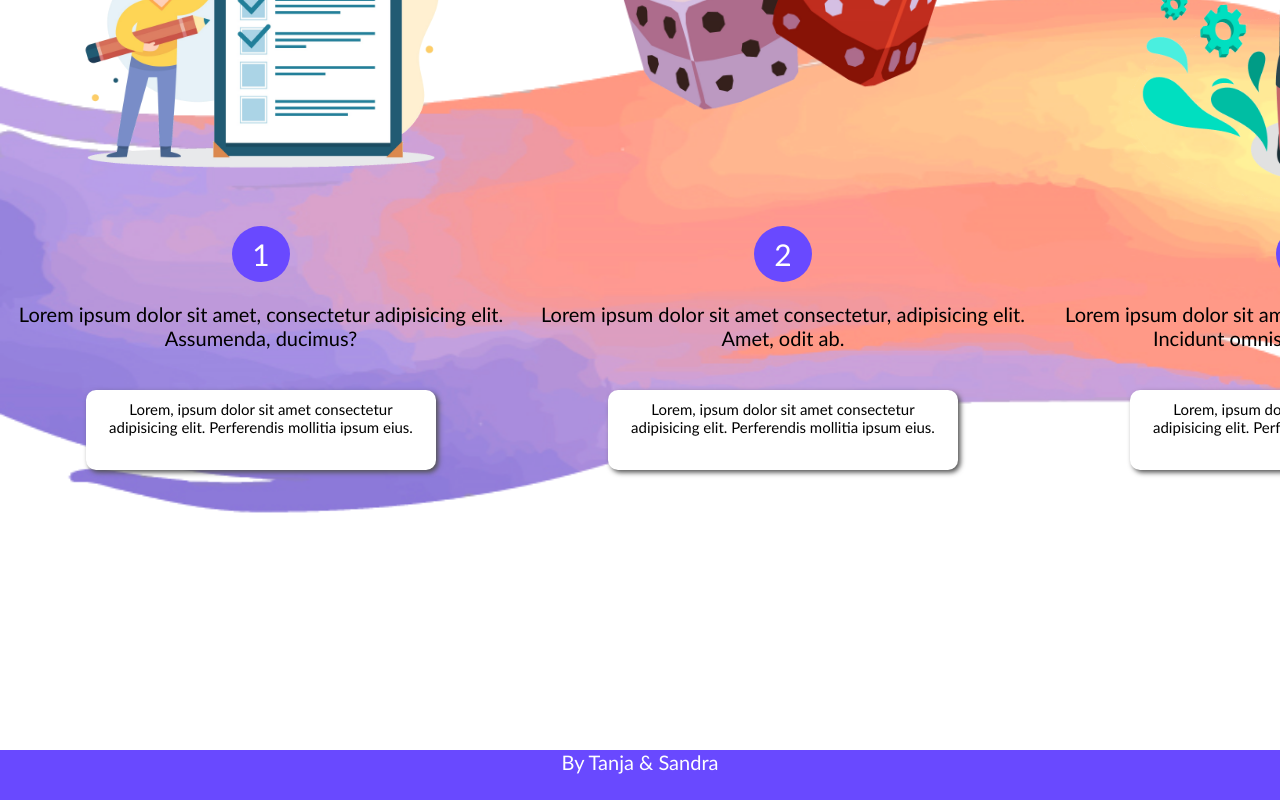
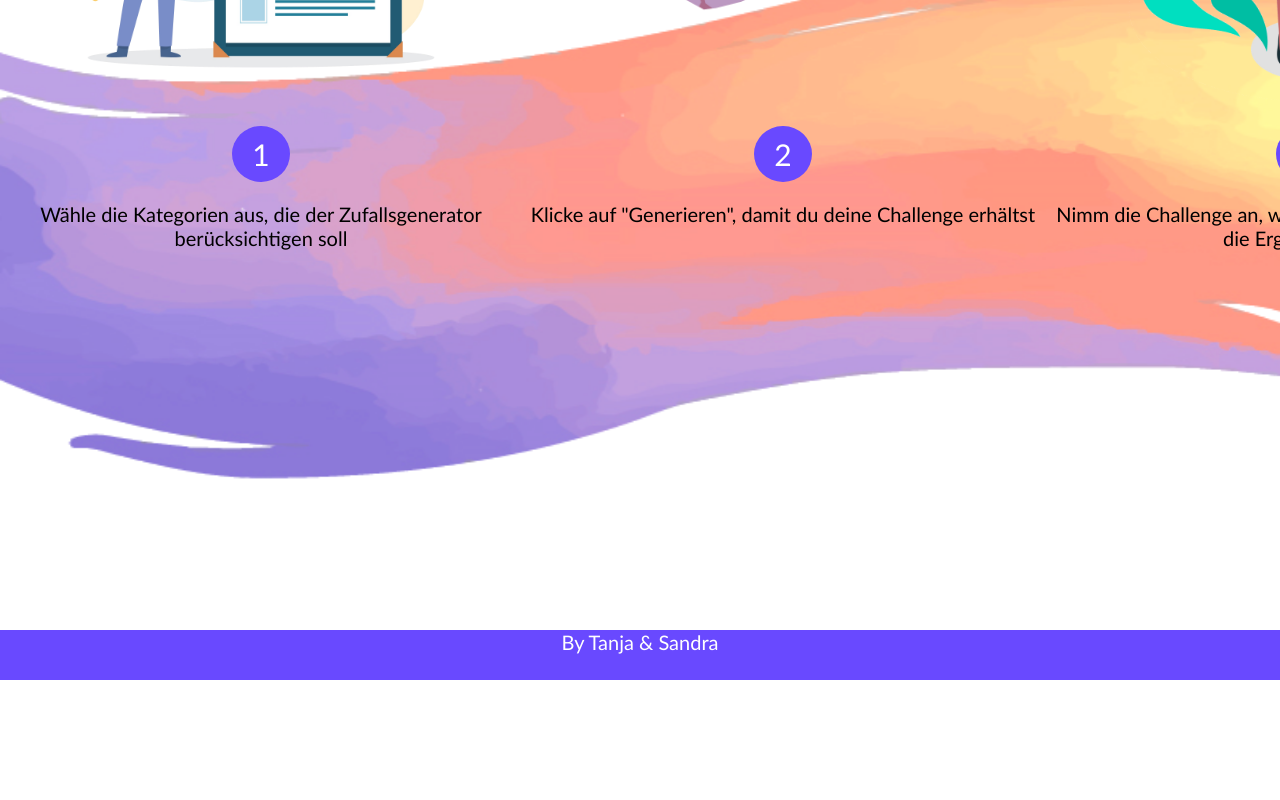
Before and after one commit to Nubiluma/cbe-abschlussprojekt, a Vue app: page / in a window 1280 px wide. Shown: the part 803-1603 px from the top of the page. After the commit the page ends 1483 px from the top, so only its background shows below. Built offline with nearby package versions, Linux system fonts and the light colour scheme.

Commit message:
#9: replace explainantions with single hint

```diff
--- a/src/App.vue
+++ b/src/App.vue
@@ -22,6 +22,14 @@
     <section class="how-to-section">
       <HowTo></HowTo>
     </section>
+    <div class="how-to-tip">
+      <span class="how-to-tip-text">
+        Gefallen dir die Ergebnisse nicht, kannst du entweder einzelne oder alle
+        neu generieren lassen. Klicke auf die Würfel neben dem Ergebnis, um es
+        einzeln neu zu generieren!
+      </span>
+      <img src="@/assets/idea.png" class="how-to-tip-img" />
+    </div>
     <section class="generator-section"></section>
   </main>
   <footer>By Tanja & Sandra</footer>
@@ -97,9 +105,36 @@ body {
 }
 
 .how-to-section {
-  padding-block: 10rem;
-  background: url("@/assets/paint-stroke-background.png") no-repeat center 80%;
+  margin-block: 5rem;
+  padding-bottom: 20rem;
+  background: url("@/assets/paint-stroke-background.png") no-repeat center
+    bottom;
   background-size: contain;
+}
+
+/** not yet implemented */
+.how-to-tip {
+  display: flex;
+  justify-content: center;
+  align-items: center;
+  gap: 1rem;
+  margin: 3rem;
+  margin-left: auto;
+  font-size: 2rem;
+  width: 50rem;
+
+  display: none;
+}
+
+.how-to-tip-text {
+  background-color: var(--clr-white);
+  box-shadow: 0.2rem 0.2rem 0.5rem var(--shadow-clr);
+  text-align: center;
+  padding: 1rem;
+}
+
+.how-to-tip-img {
+  width: 8rem;
 }
 
 section {
--- a/src/components/HowTo.vue
+++ b/src/components/HowTo.vue
@@ -8,28 +8,15 @@
     <span class="how-to-step-icon">2</span>
     <span class="how-to-step-icon">3</span>
     <span class="how-to-text"
-      >Lorem ipsum dolor sit amet, consectetur adipisicing elit. Assumenda,
-      ducimus?</span
+      >Wähle die Kategorien aus, die der Zufallsgenerator berücksichtigen
+      soll</span
     >
     <span class="how-to-text"
-      >Lorem ipsum dolor sit amet consectetur, adipisicing elit. Amet, odit
-      ab.</span
+      >Klicke auf "Generieren", damit du deine Challenge erhältst</span
     >
     <span class="how-to-text"
-      >Lorem ipsum dolor sit amet consectetur adipisicing elit. Incidunt omnis
-      voluptates eveniet?</span
-    >
-    <span class="how-to-explainations"
-      >Lorem, ipsum dolor sit amet consectetur adipisicing elit. Perferendis
-      mollitia ipsum eius.</span
-    >
-    <span class="how-to-explainations"
-      >Lorem, ipsum dolor sit amet consectetur adipisicing elit. Perferendis
-      mollitia ipsum eius.</span
-    >
-    <span class="how-to-explainations"
-      >Lorem, ipsum dolor sit amet consectetur adipisicing elit. Perferendis
-      mollitia ipsum eius.</span
+      >Nimm die Challenge an, wenn sie dir gefällt, oder würfele die Ergebnisse
+      neu</span
     >
   </div>
 </template>
@@ -78,17 +65,6 @@ export default {
   margin-top: 1rem;
 }
 
-.how-to-explainations {
-  margin-top: 4rem;
-  padding: 1rem;
-  background-color: var(--clr-white);
-  border-radius: 1rem;
-  box-shadow: 0.25rem 0.25rem 0.5rem var(--shadow-clr);
-  width: 35rem;
-  height: 8rem;
-  font-size: 1.5rem;
-}
-
 .how-to-images {
   width: 75%;
 }
```
Also changed, not shown: src/assets/idea.png (added).
